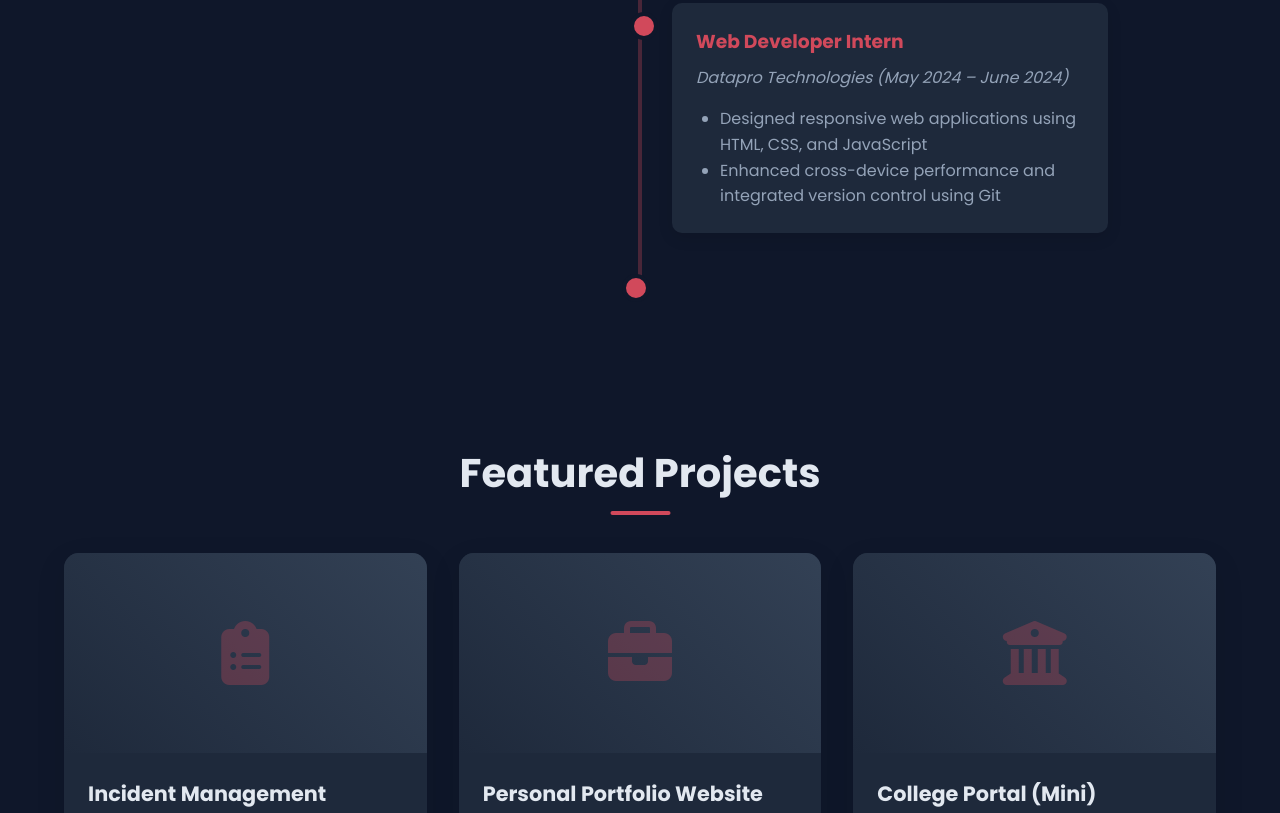
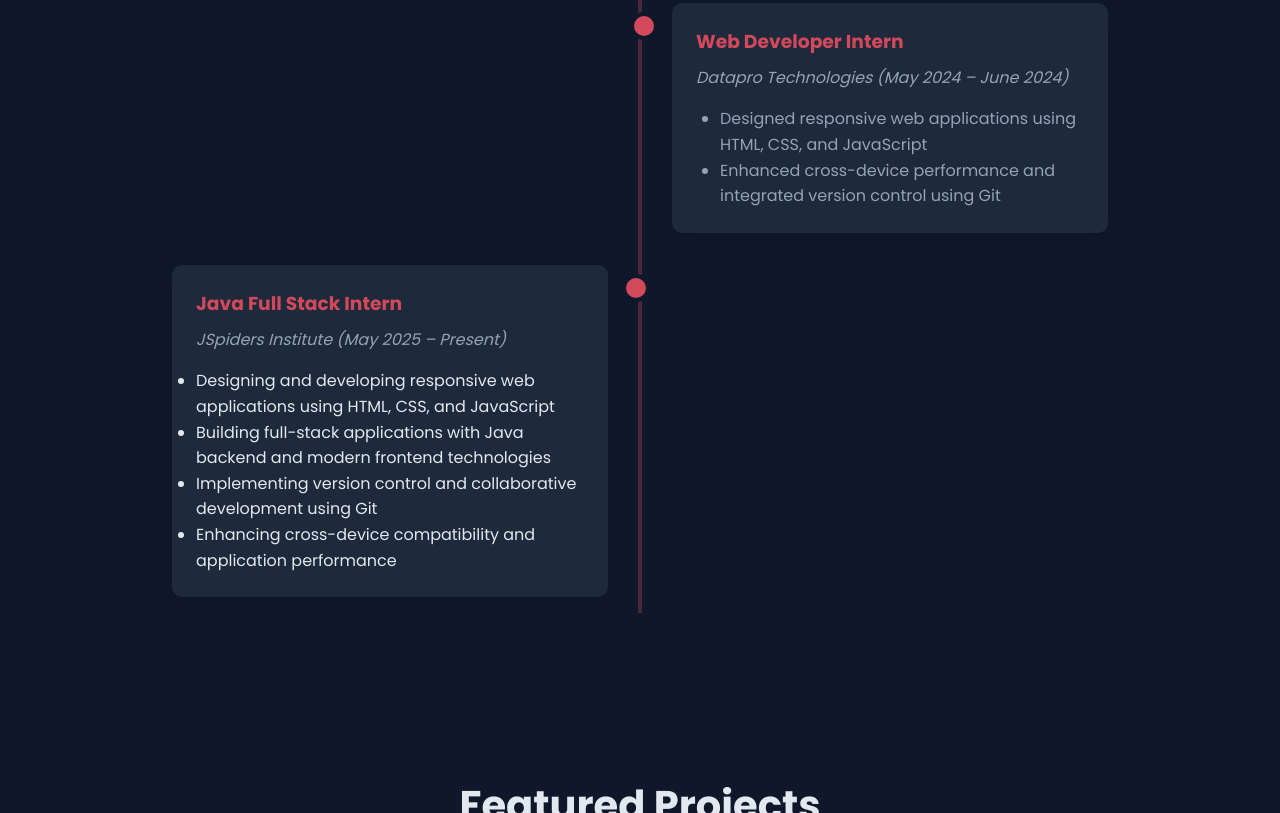
Before and after one commit to SMK321-myprojects/Smk-s-portfolio, a plain HTML site: page index.html in a window 1280 px wide. Shown: the part 3420-4233 px from the top of the page. Drawn offline with nearby package versions, Linux system fonts and the light colour scheme.

Commit message:
Update index.html

```diff
--- a/index.html
+++ b/index.html
@@ -215,7 +215,16 @@
                 </div>
             </div>
             <div class="timeline-item">
-
+       <div class="timeline-content">
+        <h3>Java Full Stack Intern</h3>
+        <p class="company">JSpiders Institute <span class="timeline-date">(May 2025 – Present)</span></p>
+        <ul class="timeline-description">
+            <li>Designing and developing responsive web applications using HTML, CSS, and JavaScript</li>
+            <li>Building full-stack applications with Java backend and modern frontend technologies</li>
+            <li>Implementing version control and collaborative development using Git</li>
+            <li>Enhancing cross-device compatibility and application performance</li>
+        </ul>
+    </div>
 </div>
         </div>
     </section>
```
